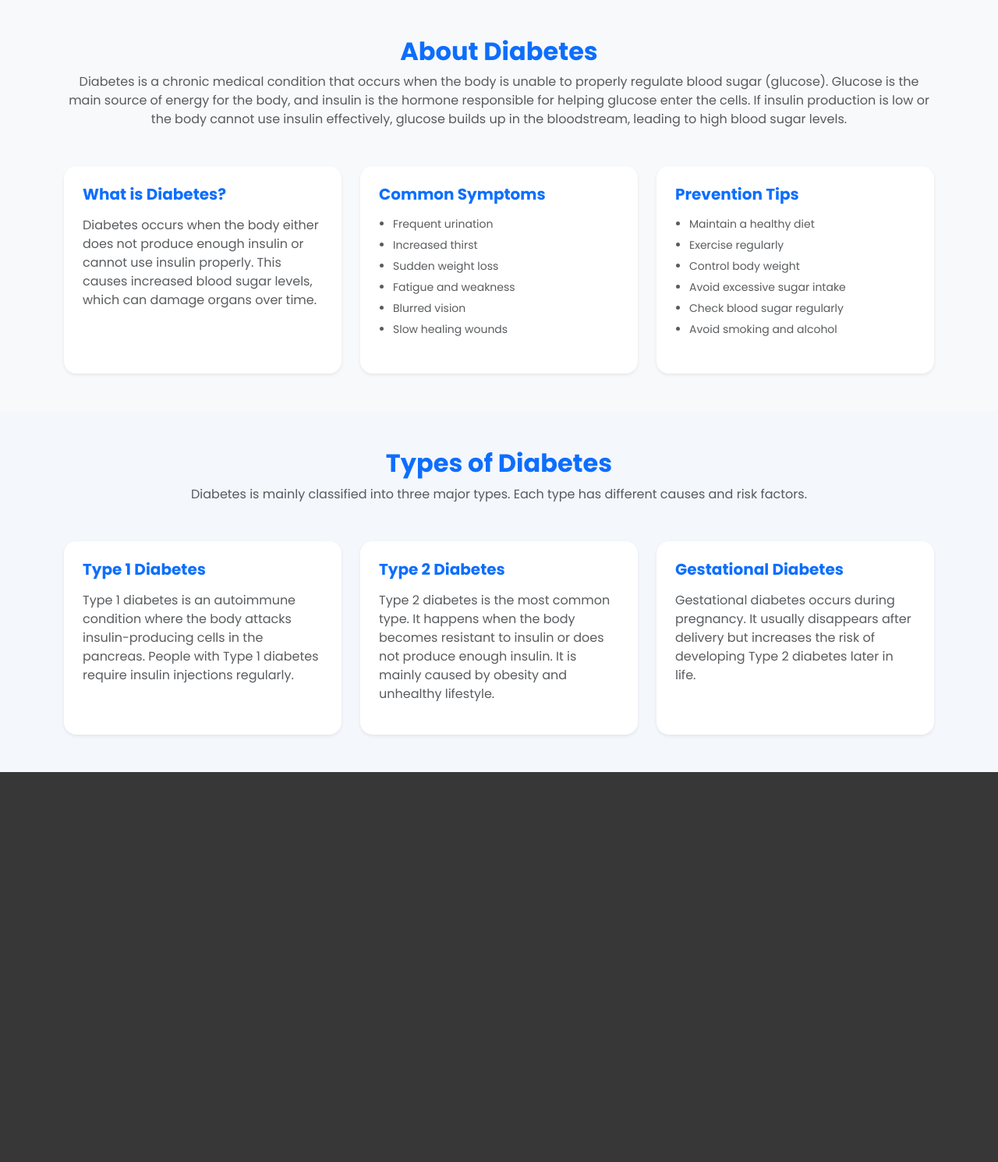
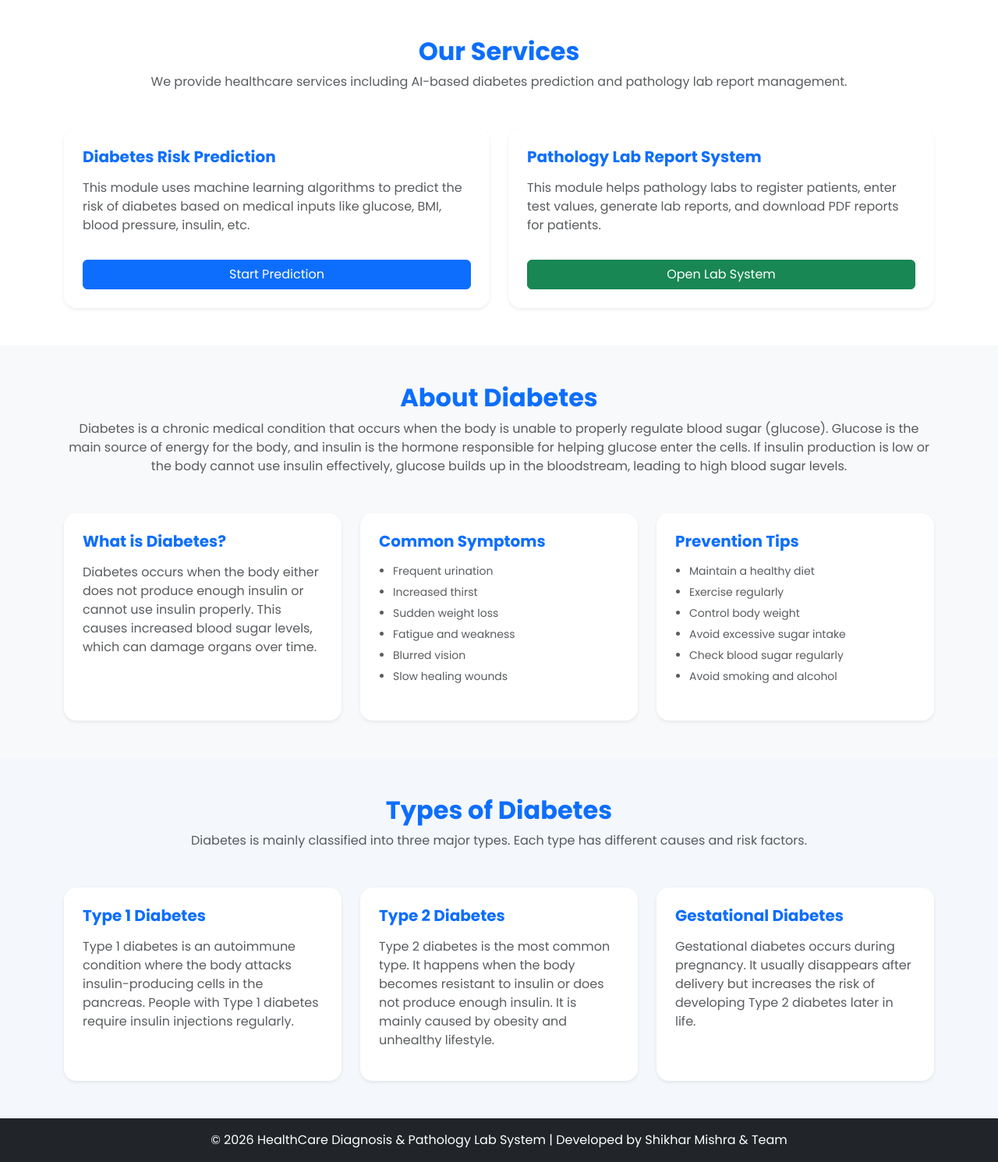
Before and after one commit to Shikhar254/Diabetes-Prediction, a Flask app: page / in a window 1280 px wide. Shown: the part 801-2291 px from the top of the page at 78% size. Before the commit the page ends 1791 px from the top, so only its background shows below. Run offline with Flask 3, Linux system fonts and the light colour scheme; parts of the project's set-up code (start-up, migrations or seed data) failed here and were passed over; some libraries are stand-ins or nearby versions.

Commit message:
Added pathology lab module and updated home page

```diff
--- a/app.py
+++ b/app.py
@@ -4,6 +4,15 @@ import pickle
 import os
 from datetime import datetime
 import psycopg2
+from reportlab.pdfgen import canvas
+from flask import send_file
+import io
+
+
+
+
+from dotenv import load_dotenv
+load_dotenv()
 
 app = Flask(__name__)
 
@@ -31,6 +40,7 @@ def create_table():
         conn = get_db_connection()
         cursor = conn.cursor()
 
+        # Diabetes Prediction Table
         cursor.execute("""
             CREATE TABLE IF NOT EXISTS patient_records (
                 id SERIAL PRIMARY KEY,
@@ -51,15 +61,43 @@ def create_table():
             );
         """)
 
+        # Pathology Lab Patients Table
+        cursor.execute("""
+            CREATE TABLE IF NOT EXISTS lab_patients (
+                patient_id SERIAL PRIMARY KEY,
+                patient_name TEXT NOT NULL,
+                age INTEGER NOT NULL,
+                gender TEXT NOT NULL,
+                phone TEXT,
+                address TEXT,
+                doctor_name TEXT,
+                created_at TEXT
+            );
+        """)
+
+        # Lab Reports Table
+        cursor.execute("""
+            CREATE TABLE IF NOT EXISTS lab_reports (
+                report_id SERIAL PRIMARY KEY,
+                patient_id INTEGER REFERENCES lab_patients(patient_id) ON DELETE CASCADE,
+                report_date TEXT,
+                glucose REAL,
+                hba1c REAL,
+                blood_pressure TEXT,
+                cholesterol REAL,
+                hemoglobin REAL,
+                remarks TEXT
+            );
+        """)
+
         conn.commit()
         cursor.close()
         conn.close()
 
-        print("Table created successfully")
+        print("All tables created successfully!")
 
     except Exception as e:
         print("DB Error (create_table):", e)
-
 
 # ---------------- SAVE DATA ----------------
 def save_to_database(data):
@@ -178,7 +216,170 @@ def predict():
         gender=session.get("gender"),
         symptoms=session.get("symptoms")
     )
+# Pathology home page
+@app.route("/lab")
+def lab_home():
+    return render_template("lab_home.html")
 
+#Patient Registration Page
+@app.route("/lab/register", methods=["GET", "POST"])
+def lab_register():
+    if request.method == "POST":
+        patient_name = request.form.get("patient_name")
+        age = request.form.get("age")
+        gender = request.form.get("gender")
+        phone = request.form.get("phone")
+        address = request.form.get("address")
+        doctor_name = request.form.get("doctor_name")
+
+        conn = get_db_connection()
+        cursor = conn.cursor()
+
+        cursor.execute("""
+            INSERT INTO lab_patients (patient_name, age, gender, phone, address, doctor_name, created_at)
+            VALUES (%s, %s, %s, %s, %s, %s, %s)
+            RETURNING patient_id
+        """, (patient_name, age, gender, phone, address, doctor_name, datetime.now().strftime("%Y-%m-%d %H:%M:%S")))
+
+        patient_id = cursor.fetchone()[0]
+
+        conn.commit()
+        cursor.close()
+        conn.close()
+
+        return redirect(url_for("lab_report_form", patient_id=patient_id))
+
+    return render_template("lab_register.html")
+
+#Report form Page
+@app.route("/lab/report/<int:patient_id>", methods=["GET", "POST"])
+def lab_report_form(patient_id):
+    conn = get_db_connection()
+    cursor = conn.cursor()
+
+    cursor.execute("SELECT * FROM lab_patients WHERE patient_id=%s", (patient_id,))
+    patient = cursor.fetchone()
+
+    if request.method == "POST":
+        glucose = request.form.get("glucose")
+        hba1c = request.form.get("hba1c")
+        bp = request.form.get("blood_pressure")
+        cholesterol = request.form.get("cholesterol")
+        hemoglobin = request.form.get("hemoglobin")
+
+        remarks = "Normal"
+        if float(glucose) > 140 or float(hba1c) > 6.5:
+            remarks = "High Risk"
+
+        cursor.execute("""
+            INSERT INTO lab_reports (patient_id, report_date, glucose, hba1c, blood_pressure, cholesterol, hemoglobin, remarks)
+            VALUES (%s, %s, %s, %s, %s, %s, %s, %s)
+            RETURNING report_id
+        """, (
+            patient_id,
+            datetime.now().strftime("%Y-%m-%d"),
+            glucose,
+            hba1c,
+            bp,
+            cholesterol,
+            hemoglobin,
+            remarks
+        ))
+
+        report_id = cursor.fetchone()[0]
+
+        conn.commit()
+        cursor.close()
+        conn.close()
+
+        return redirect(url_for("lab_view_report", report_id=report_id))
+
+    cursor.close()
+    conn.close()
+
+    return render_template("lab_report_form.html", patient=patient)
+
+#View Report page
+@app.route("/lab/view/<int:report_id>")
+def lab_view_report(report_id):
+    conn = get_db_connection()
+    cursor = conn.cursor()
+
+    cursor.execute("""
+        SELECT r.report_id, r.report_date, r.glucose, r.hba1c, r.blood_pressure, r.cholesterol, r.hemoglobin, r.remarks,
+               p.patient_name, p.age, p.gender, p.phone, p.address, p.doctor_name
+        FROM lab_reports r
+        JOIN lab_patients p ON r.patient_id = p.patient_id
+        WHERE r.report_id = %s
+    """, (report_id,))
+
+    report = cursor.fetchone()
+
+    cursor.close()
+    conn.close()
+
+    return render_template("lab_report_view.html", report=report)
+
+#Download Report
+@app.route("/lab/download/<int:report_id>")
+def download_report(report_id):
+    conn = get_db_connection()
+    cursor = conn.cursor()
+
+    cursor.execute("""
+        SELECT r.report_id, r.report_date, r.glucose, r.hba1c, r.blood_pressure, r.cholesterol, r.hemoglobin, r.remarks,
+               p.patient_name, p.age, p.gender, p.phone, p.address, p.doctor_name
+        FROM lab_reports r
+        JOIN lab_patients p ON r.patient_id = p.patient_id
+        WHERE r.report_id = %s
+    """, (report_id,))
+
+    report = cursor.fetchone()
+
+    cursor.close()
+    conn.close()
+
+    if not report:
+        return "Report not found!"
+
+    buffer = io.BytesIO()
+    pdf = canvas.Canvas(buffer)
+
+    pdf.setFont("Helvetica-Bold", 16)
+    pdf.drawString(200, 800, "Pathology Lab Report")
+
+    pdf.setFont("Helvetica", 12)
+    pdf.drawString(50, 760, f"Report ID: {report[0]}")
+    pdf.drawString(50, 740, f"Report Date: {report[1]}")
+
+    pdf.drawString(50, 700, f"Patient Name: {report[8]}")
+    pdf.drawString(50, 680, f"Age: {report[9]}")
+    pdf.drawString(50, 660, f"Gender: {report[10]}")
+    pdf.drawString(50, 640, f"Phone: {report[11]}")
+    pdf.drawString(50, 620, f"Doctor: {report[13]}")
+
+    pdf.setFont("Helvetica-Bold", 13)
+    pdf.drawString(50, 580, "Test Results:")
+
+    pdf.setFont("Helvetica", 12)
+    pdf.drawString(50, 550, f"Glucose: {report[2]} mg/dL")
+    pdf.drawString(50, 530, f"HbA1c: {report[3]} %")
+    pdf.drawString(50, 510, f"Blood Pressure: {report[4]}")
+    pdf.drawString(50, 490, f"Cholesterol: {report[5]} mg/dL")
+    pdf.drawString(50, 470, f"Hemoglobin: {report[6]} g/dL")
+
+    pdf.setFont("Helvetica-Bold", 12)
+    pdf.drawString(50, 430, f"Remarks: {report[7]}")
+
+    pdf.setFont("Helvetica", 10)
+    pdf.drawString(50, 100, "Disclaimer: This report is generated digitally for reference purposes.")
+
+    pdf.showPage()
+    pdf.save()
+
+    buffer.seek(0)
+
+    return send_file(buffer, as_attachment=True, download_name=f"Report_{report_id}.pdf", mimetype="application/pdf")
 
 # ---------------- ADMIN ----------------
 @app.route("/admin", methods=["GET", "POST"])
@@ -237,8 +438,29 @@ def logout():
     session.pop("admin_logged_in", None)
     return redirect(url_for("admin"))
 
+@app.route("/lab/dashboard")
+def lab_dashboard():
+    if not session.get("admin_logged_in"):
+        return redirect(url_for("admin"))
+
+    conn = get_db_connection()
+    cursor = conn.cursor()
+
+    cursor.execute("""
+        SELECT r.report_id, r.report_date, p.patient_name, p.age, p.gender, r.remarks
+        FROM lab_reports r
+        JOIN lab_patients p ON r.patient_id = p.patient_id
+        ORDER BY r.report_id DESC
+    """)
+
+    reports = cursor.fetchall()
+
+    cursor.close()
+    conn.close()
+
+    return render_template("lab_dashboard.html", reports=reports)
 
 # ---------------- RUN ----------------
 if __name__ == "__main__":
     port = int(os.environ.get("PORT", 5000))
-    app.run(host="0.0.0.0", port=port)
+    app.run(host="0.0.0.0", port=port, debug= True)
--- a/requirements.txt
+++ b/requirements.txt
@@ -6,3 +6,4 @@ gunicorn
 python-dotenv
 psycopg2-binary
 pickle-mixin
+reportlab
--- a/templates/home.html
+++ b/templates/home.html
@@ -4,7 +4,7 @@
 <head>
     <meta charset="UTF-8">
     <meta name="viewport" content="width=device-width, initial-scale=1.0">
-    <title>Diabetes Prediction | Home</title>
+    <title>HealthCare System | Diabetes & Pathology Lab</title>
 
     <!-- Bootstrap -->
     <link href="https://cdn.jsdelivr.net/npm/bootstrap@5.3.0/dist/css/bootstrap.min.css" rel="stylesheet">
@@ -24,15 +24,21 @@
         <div class="landing-overlay">
             <div class="container text-center text-white">
 
-                <h1 class="fw-bold display-4">Diabetes Prediction System</h1>
+                <h1 class="fw-bold display-4">HealthCare Diagnosis & Pathology Lab System</h1>
+
                 <p class="lead mt-3">
-                    A Machine Learning Based Web Application to predict diabetes risk using patient medical details.
+                    A smart healthcare web application that provides Diabetes Prediction using Machine Learning and
+                    Pathology Lab Report Management system for patients.
                 </p>
 
                 <div class="mt-4 d-flex justify-content-center gap-3 flex-wrap">
 
                     <a href="/patient" class="btn btn-lg btn-custom px-5 py-3">
                         Check Diabetes Now
+                    </a>
+
+                    <a href="/lab" class="btn btn-lg btn-success px-5 py-3">
+                        Pathology Lab System
                     </a>
 
                     <a href="/admin" target="_blank" class="btn btn-lg btn-outline-light px-5 py-3">
@@ -50,6 +56,50 @@
             </div>
         </div>
     </div>
+
+
+    <!-- SERVICES SECTION -->
+    <section class="py-5 bg-white home-section">
+        <div class="container">
+
+            <div class="text-center mb-5">
+                <h2 class="fw-bold text-primary">Our Services</h2>
+                <p class="text-muted">
+                    We provide healthcare services including AI-based diabetes prediction and pathology lab report
+                    management.
+                </p>
+            </div>
+
+            <div class="row g-4">
+
+                <!-- Diabetes Prediction -->
+                <div class="col-md-6">
+                    <div class="card p-4 shadow-sm border-0 rounded-4 h-100">
+                        <h5 class="fw-bold text-primary">Diabetes Risk Prediction</h5>
+                        <p class="text-muted mt-2">
+                            This module uses machine learning algorithms to predict the risk of diabetes based on
+                            medical inputs like glucose, BMI, blood pressure, insulin, etc.
+                        </p>
+                        <a href="/patient" class="btn btn-primary mt-3">Start Prediction</a>
+                    </div>
+                </div>
+
+                <!-- Pathology Lab -->
+                <div class="col-md-6">
+                    <div class="card p-4 shadow-sm border-0 rounded-4 h-100">
+                        <h5 class="fw-bold text-primary">Pathology Lab Report System</h5>
+                        <p class="text-muted mt-2">
+                            This module helps pathology labs to register patients, enter test values, generate lab
+                            reports, and download PDF reports for patients.
+                        </p>
+                        <a href="/lab" class="btn btn-success mt-3">Open Lab System</a>
+                    </div>
+                </div>
+
+            </div>
+
+        </div>
+    </section>
 
 
     <!-- ABOUT DIABETES SECTION -->
@@ -146,7 +196,8 @@
                         <h5 class="fw-bold text-primary">Type 2 Diabetes</h5>
                         <p class="text-muted mt-2">
                             Type 2 diabetes is the most common type. It happens when the body becomes resistant to
-                            insulin or does not produce enough insulin. It is mainly caused by obesity and unhealthy lifestyle.
+                            insulin or does not produce enough insulin. It is mainly caused by obesity and unhealthy
+                            lifestyle.
                         </p>
                     </div>
                 </div>
@@ -167,6 +218,14 @@
         </div>
     </section>
 
+
+    <!-- FOOTER -->
+    <footer class="bg-dark text-white text-center py-3">
+        <p class="mb-0">
+            © 2026 HealthCare Diagnosis & Pathology Lab System | Developed by Shikhar Mishra & Team
+        </p>
+    </footer>
+
 </body>
 
 </html>
```
Also changed, not shown: templates/lab_dashboard.html (added, +51 -0 lines), templates/lab_home.html (added, +24 -0 lines), templates/lab_register.html (added, +65 -0 lines), templates/lab_report_form.html (added, +54 -0 lines), templates/lab_report_view.html (added, +41 -0 lines), static/lab.js (added), templates/lab_tests.html (added).
